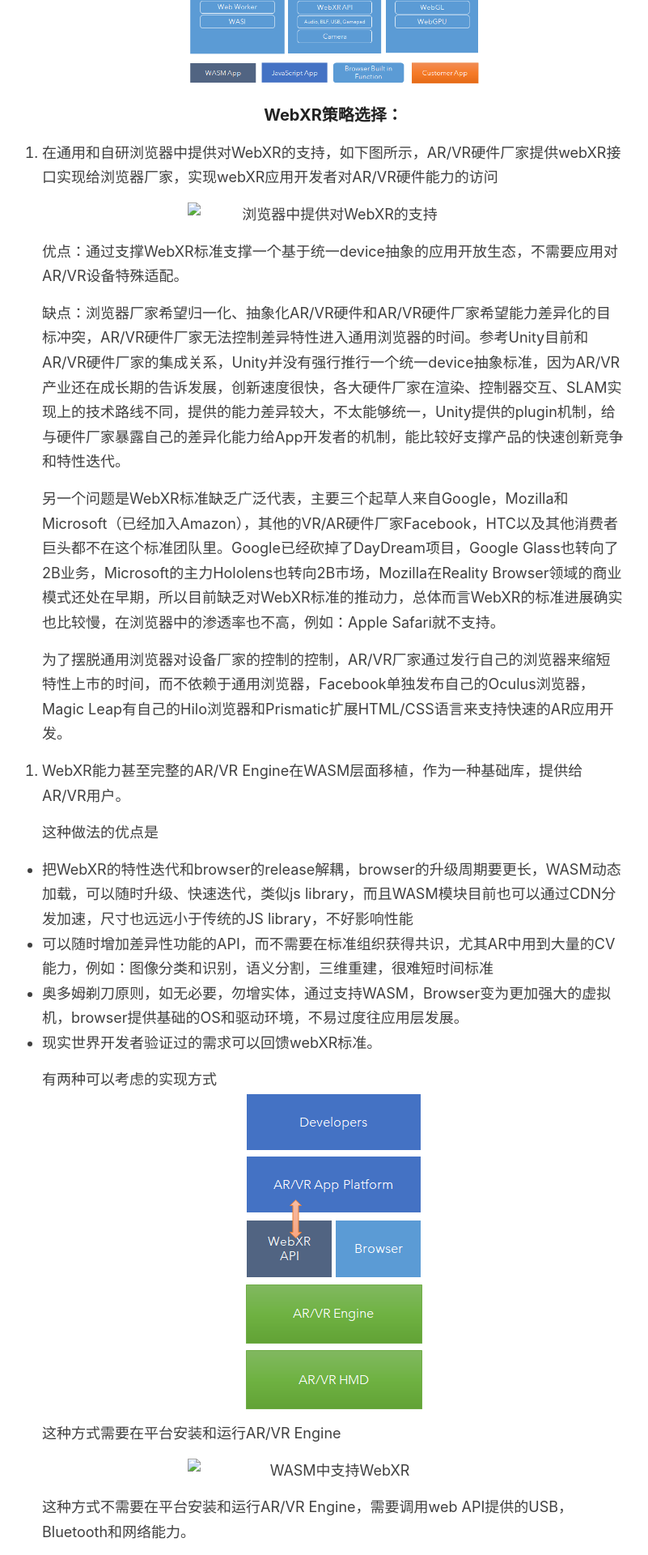
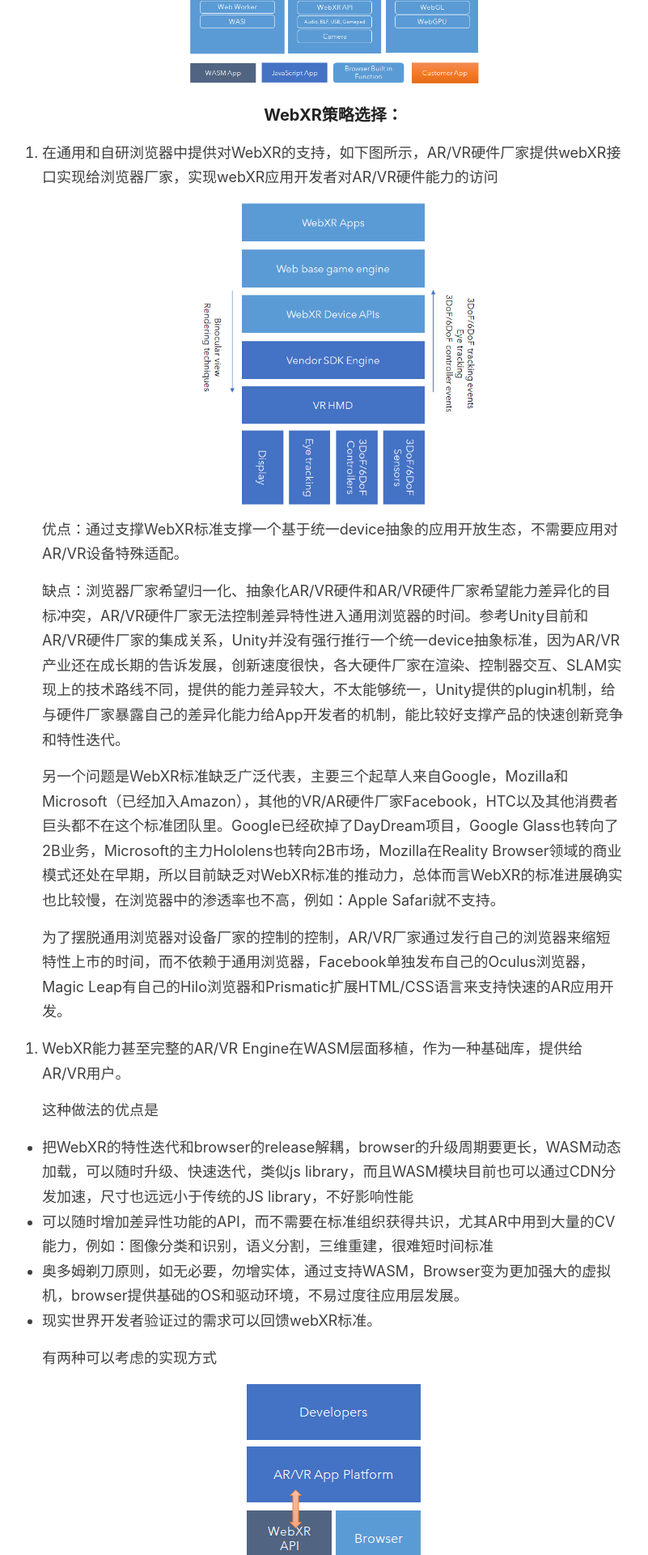
Before and after one commit to sbagga/mistyminds, a Jekyll site: the page built from _posts/2020-04-29-基于开放Web技术的ARVR应用开发平台.md, in a window 1280 px wide. Shown: the part 3228-5148 px from the top of the page at 81% size, without its empty margins (228-1029 px from the left). Built offline with Jekyll 4.4.1, drawn with Linux system fonts in a browser that asks for light colours.

Commit message:
Update 2020-04-29-基于开放Web技术的ARVR应用开发平台.md

```diff
--- a/_posts/2020-04-29-基于开放Web技术的ARVR应用开发平台.md
+++ b/_posts/2020-04-29-基于开放Web技术的ARVR应用开发平台.md
@@ -36,7 +36,7 @@ excerpt: Web平台再被webassembly重新武装之后展示了强大的竞争力
  - AR/VR应用厂家通过Unity Plugin提供硬件能力给Unity开发者，深度整合硬件要求Unity提供商业支持，而且价格不菲。
 
  下图是Unity和AR/VR HMD厂家之间的对接关系
- ![Unity和AR/VR HMD厂家之间的对接关系](../images//unity-integration.png)
+ ![Unity和AR/VR HMD厂家之间的对接关系](../images/unity-integration.png)
 
 
  - Unity本身有大量的开源软件组件，例如：Bullet物理引擎，底层基于GPU的渲染技术，其工具核心是一个很完整的集成开发环境和适配各个OS平台的runtime，和多平台应用的编译部署工具，通过丰富的工具链对接3D内容制作体系。
@@ -66,7 +66,7 @@ WebXR是W3C支持的AR/VR设备API标准，旨在提供一个标注化的AR/VR
 
  1. 在通用和自研浏览器中提供对WebXR的支持，如下图所示，AR/VR硬件厂家提供webXR接口实现给浏览器厂家，实现webXR应用开发者对AR/VR硬件能力的访问
 
-![浏览器中提供对WebXR的支持](..images/webXR-integration.png)
+![浏览器中提供对WebXR的支持](../images/webXR-integration.png)
 
 优点：通过支撑WebXR标准支撑一个基于统一device抽象的应用开放生态，不需要应用对AR/VR设备特殊适配。
 
@@ -87,11 +87,12 @@ WebXR是W3C支持的AR/VR设备API标准，旨在提供一个标注化的AR/VR
  - 现实世界开发者验证过的需求可以回馈webXR标准。
 
  有两种可以考虑的实现方式
- ![WASM中支持WebXR](../images/webXR-wasm-integration-1.png)
+
+![WASM中支持WebXR](../images/webXR-wasm-integration-1.png)
 
 这种方式需要在平台安装和运行AR/VR Engine
 
-![WASM中支持WebXR](..images/webXR-wasm-integration-2.png)
+![WASM中支持WebXR](../images/webXR-wasm-integration-2.png)
 
 这种方式不需要在平台安装和运行AR/VR Engine，需要调用web API提供的USB，Bluetooth和网络能力。
 
@@ -101,7 +102,7 @@ WebXR是W3C支持的AR/VR设备API标准，旨在提供一个标注化的AR/VR
 WASM引入到浏览器，创造出现两个不同的计算平台，可以更好的适配现在和未来的互联网应用场景，应用的演进可以逐步切换，同时支持传统的2D媒体内容的数字互联网和面向AR/VR，大规模3D模拟计算的Mixed Reality互联网。当然，Webassembly的发展虽然如火如荼，但是因为太新，还完全不能和Javascript第一计算平面的生态相提并论，AR/VR应用的开放平台，如何在这两个计算平面之间做取舍和抉择，能达到性能和生态重用的平衡是一个架构要考虑的重要问题。
 
 下图展示了这两个计算平面的简单架构，他们当然不是割裂的，因为JS和WASM之间的高效调用能力，可以认为这个架构中模块是可以混插的，这种能力可以更好匹配AR/VR广泛的use case。
-![Web的两个计算平面](..images/Two-WebXR-Architecture.png)
+![Web的两个计算平面](../images/Two-WebXR-Architecture.png)
 
 在这个双平台架构中，已经有相当多的开源项目在如火如荼的展开
 
```
